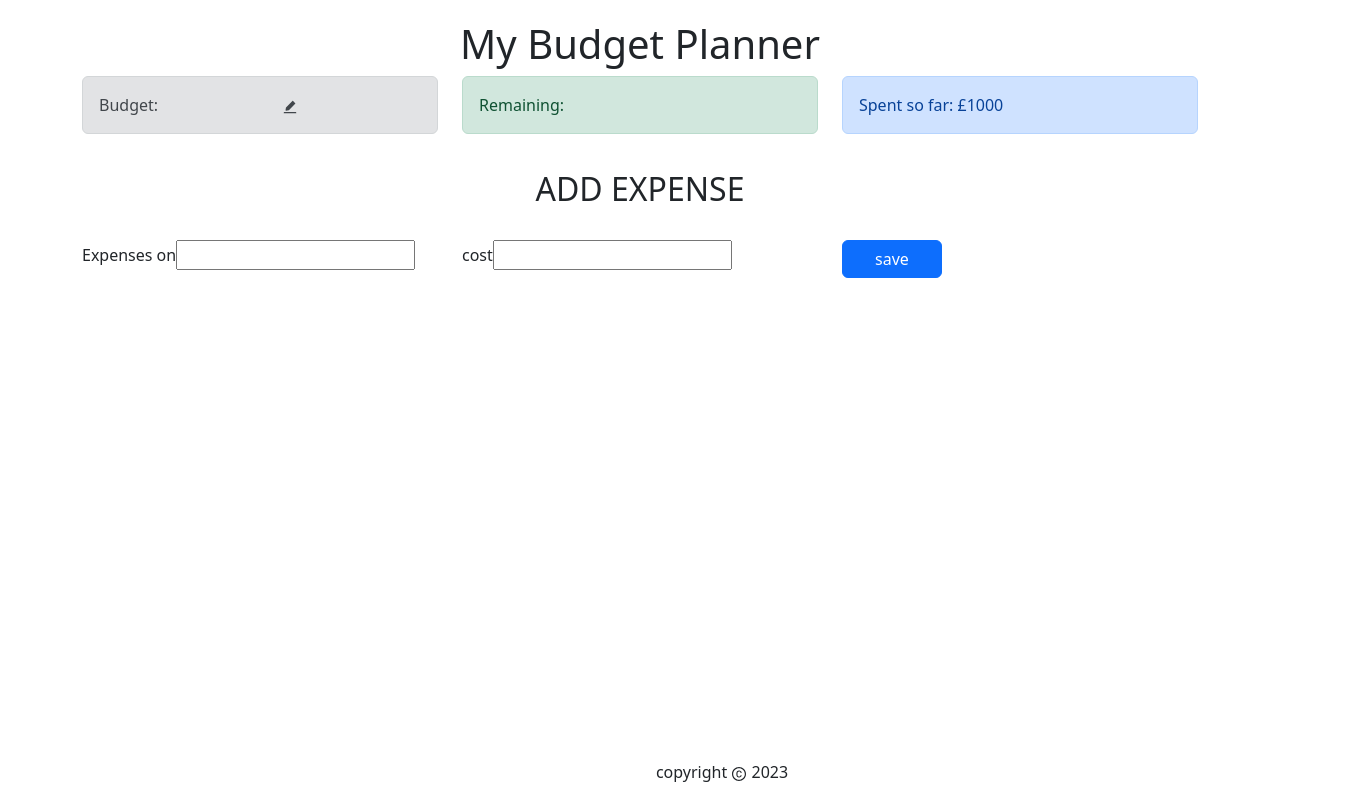
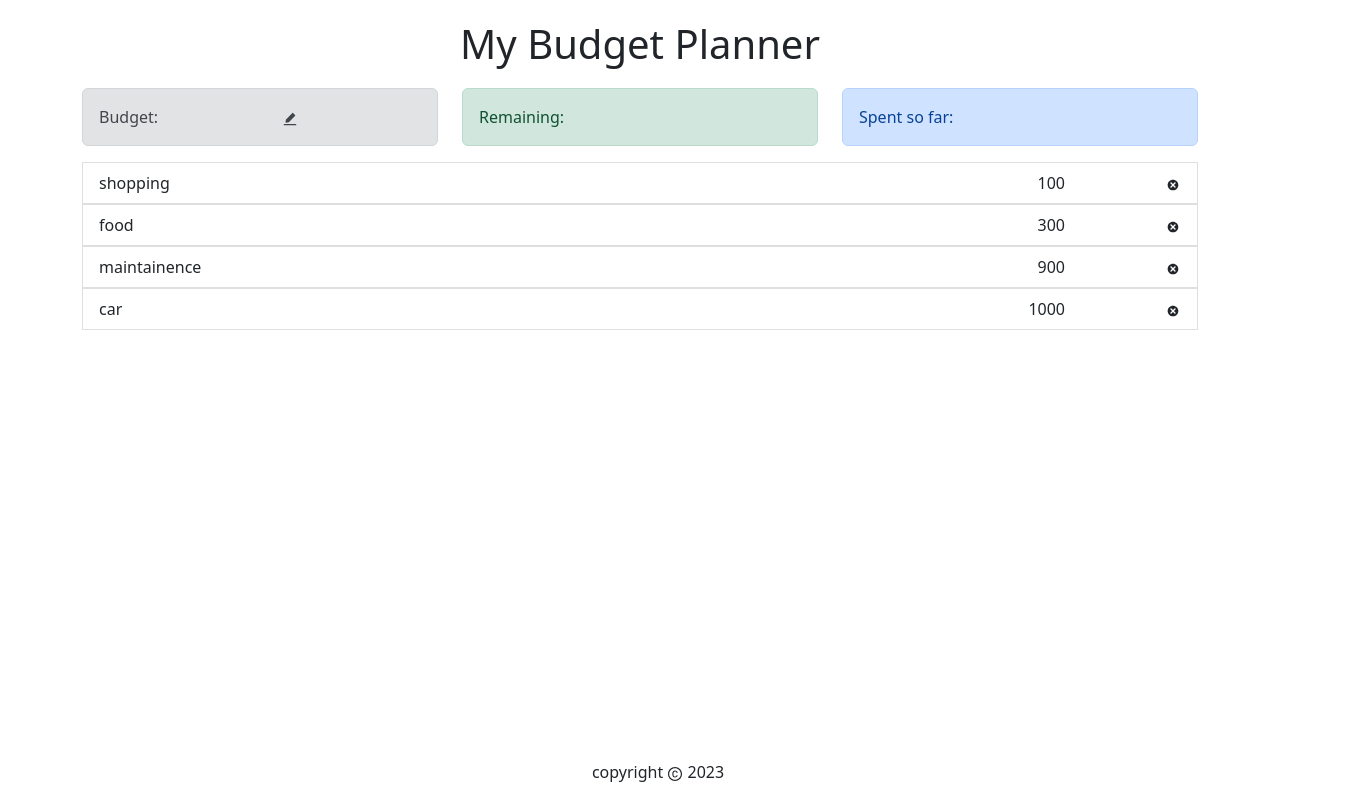
Before and after one commit to soumya-maheshwari/ExpenseTracker, a React (Create React App) app: page / in a window 1280 px wide. Shown: the whole page, 1362 px wide, since content can reach past the window. Built offline with nearby package versions, Linux system fonts and the light colour scheme.

Commit message:
added temp expenses

```diff
--- a/src/App.css
+++ b/src/App.css
@@ -2,9 +2,18 @@
   text-align: center;
 }
 
+.container {
+  width: 100%;
+}
+* {
+  margin: 0;
+  padding: 0;
+  box-sizing: border-box;
+}
 .heading {
   text-align: center;
   margin-top: 20px;
+  margin-bottom: 20px;
 }
 
 .edit-icon {
@@ -23,6 +32,16 @@
 .footer {
   bottom: 0;
   position: absolute;
-  width: 100%;
+  justify-content: center;
   text-align: center;
+  align-items: center;
+  width: 90%;
 }
+
+.costs {
+  margin-right: 10px;
+}
+
+.right {
+  margin-left: 100px;
+}
--- a/src/App.js
+++ b/src/App.js
@@ -5,6 +5,7 @@ import Remaining from "./Components/Remaining";
 import Spent from "./Components/Spent";
 import AddExpense from "./Components/AddExpense";
 import Footer from "./Components/Footer";
+import ExpenseList from "./Components/ExpenseList";
 function App() {
   return (
     <div className="container">
@@ -20,11 +21,14 @@ function App() {
           <Spent />
         </div>
       </div>
-      <h2 className="heading">ADD EXPENSE</h2>
-      <div className="row mt-3">
-        <div className="col mt-3">
+      {/* <h2 className="heading">ADD EXPENSE</h2> */}
+      {/* <div className="row ">
+        <div className="col ">
           <AddExpense />
         </div>
+      </div> */}
+      <div className="row">
+        <ExpenseList />
       </div>
       <Footer />
     </div>
--- /dev/null
+++ b/src/Components/ExpenseList.js
@@ -0,0 +1,37 @@
+import React from "react";
+import ExpenseListItem from "./ExpenseListItem";
+const ExpenseList = () => {
+  const expenses = [
+    {
+      id: 1,
+      name: "shopping",
+      cost: 100,
+    },
+    {
+      id: 2,
+      name: "food",
+      cost: 300,
+    },
+    {
+      id: 3,
+      name: "maintainence",
+      cost: 900,
+    },
+    {
+      id: 4,
+      name: "car",
+      cost: 1000,
+    },
+  ];
+  return (
+    <div>
+      <ul className="list-group">
+        {expenses.map((item) => (
+          <ExpenseListItem id={item.id} name={item.name} cost={item.cost} />
+        ))}
+      </ul>
+    </div>
+  );
+};
+
+export default ExpenseList;
--- /dev/null
+++ b/src/Components/ExpenseListItem.js
@@ -0,0 +1,18 @@
+import React from "react";
+import { TiDelete } from "react-icons/ti";
+
+const ExpenseListItem = (props) => {
+  return (
+    <div>
+      <li className="list-group-item d-flex justify-content-between">
+        {props.name}
+        <div>
+          <span>{props.cost}</span>
+          <TiDelete className="right" />
+        </div>
+      </li>
+    </div>
+  );
+};
+
+export default ExpenseListItem;
--- a/src/Components/Spent.js
+++ b/src/Components/Spent.js
@@ -3,7 +3,7 @@ import React from "react";
 const Spent = () => {
   return (
     <div className="alert alert-primary">
-      <span>Spent so far: £1000</span>
+      <span>Spent so far:</span>
     </div>
   );
 };
```
